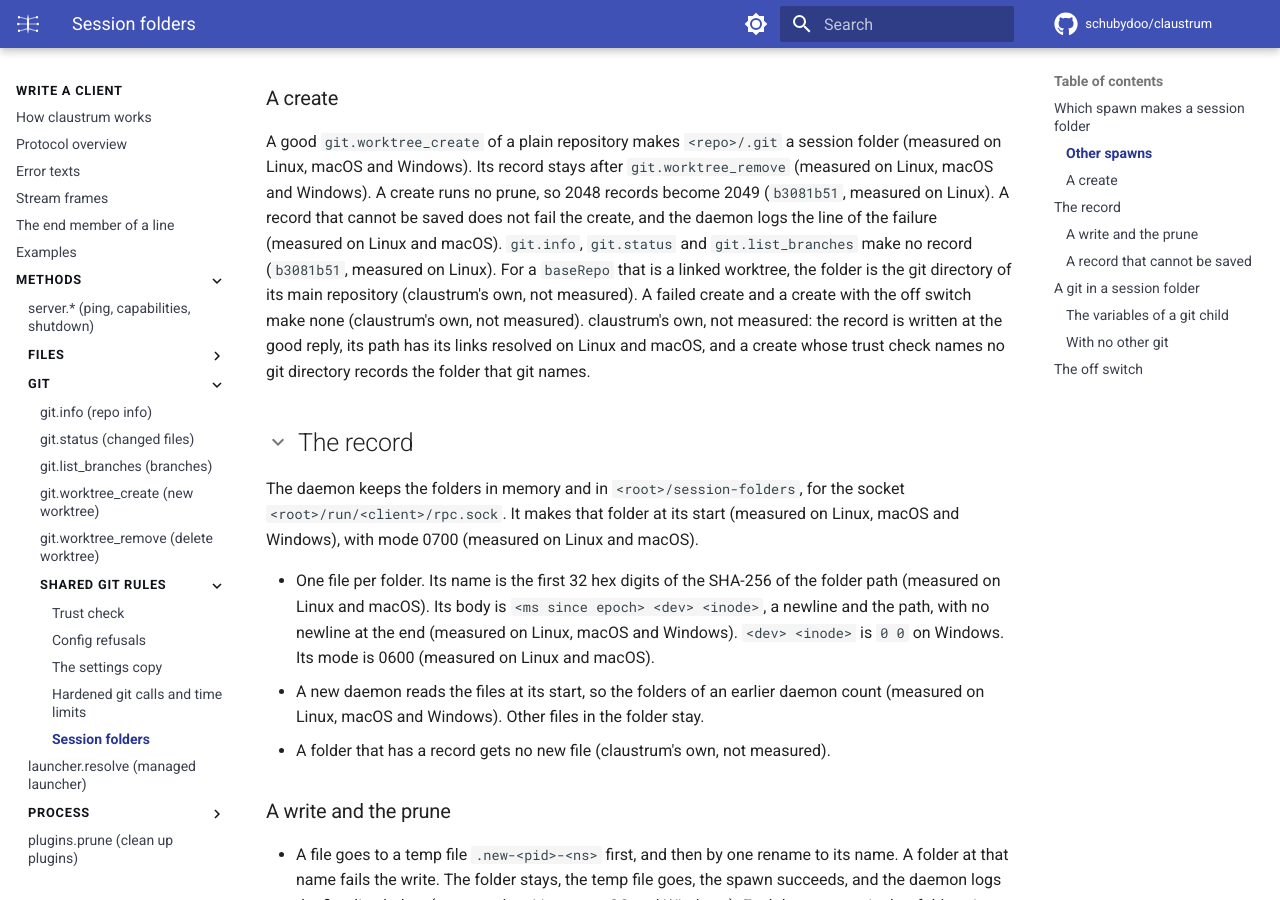
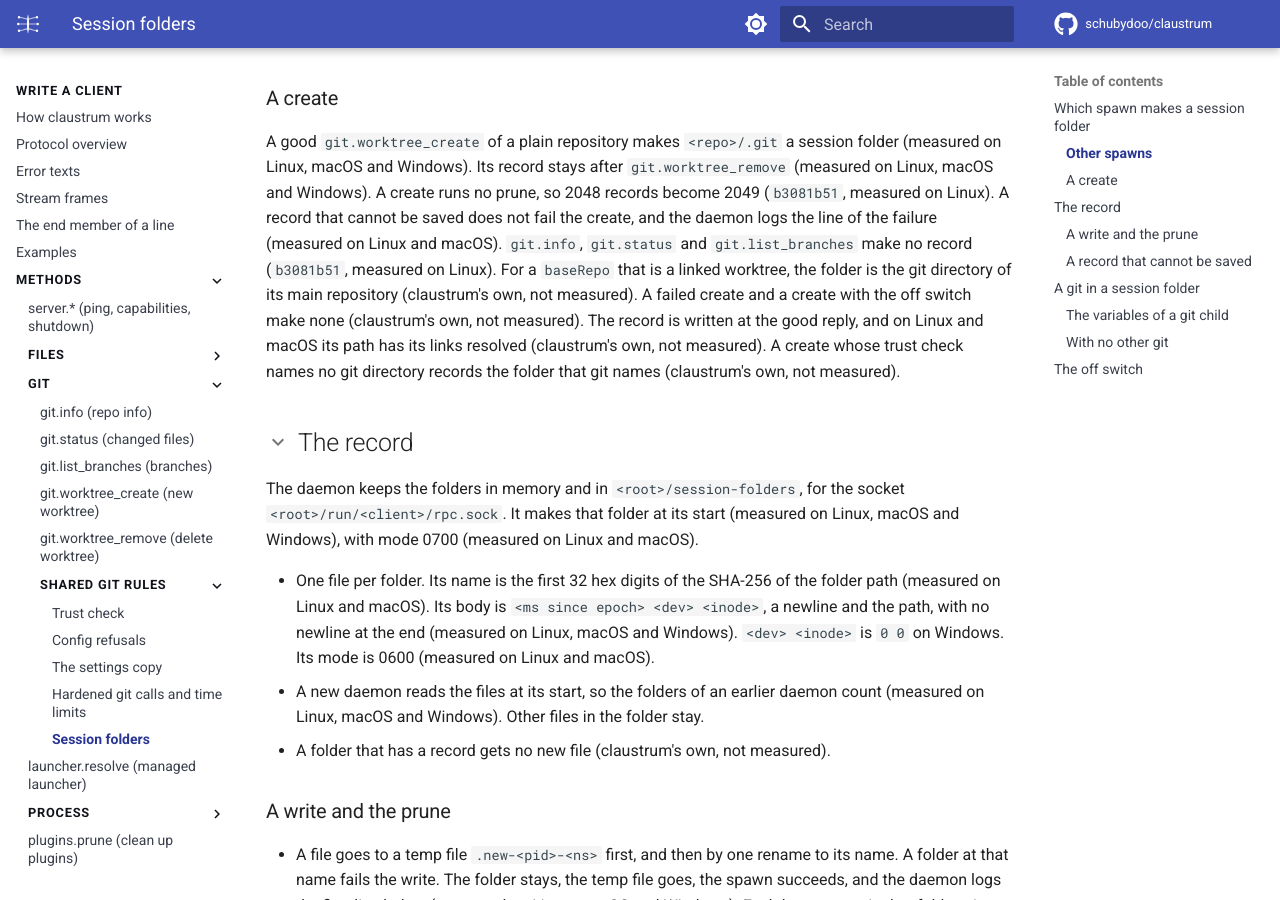
Before and after one commit to schubydoo/claustrum, an MkDocs documentation site: the page built from docs/protocol/git-rules-session-folders.md, in a window 1280 px wide and 900 px high, scrolled down 933 px. Built offline with MkDocs 1.6.1 and Material for MkDocs 9.7.7, drawn with Linux system fonts in a browser that asks for light colours; comment, search, counter and statistics services are not loaded.

Commit message:
docs(git): split the claustrum's-own sentence of a create record
Co-Authored-By: Claude Opus 5.5 <noreply@anthropic.com>

```diff
--- a/docs/protocol/git-rules-session-folders.md
+++ b/docs/protocol/git-rules-session-folders.md
@@ -42,9 +42,9 @@ on Linux and macOS). `git.info`, `git.status` and `git.list_branches` make no re
 (`b3081b51`, measured on Linux). For a `baseRepo` that is a linked worktree, the folder
 is the git directory of its main repository (claustrum's own, not measured). A failed
 create and a create with the off switch make none (claustrum's own, not measured).
-claustrum's own, not measured: the record is written at the good reply, its path has
-its links resolved on Linux and macOS, and a create whose trust check names no git
-directory records the folder that git names.
+The record is written at the good reply, and on Linux and macOS its path has its links
+resolved (claustrum's own, not measured). A create whose trust check names no git
+directory records the folder that git names (claustrum's own, not measured).
 
 ## The record
 
```
Also changed, not shown: 1 other file.
